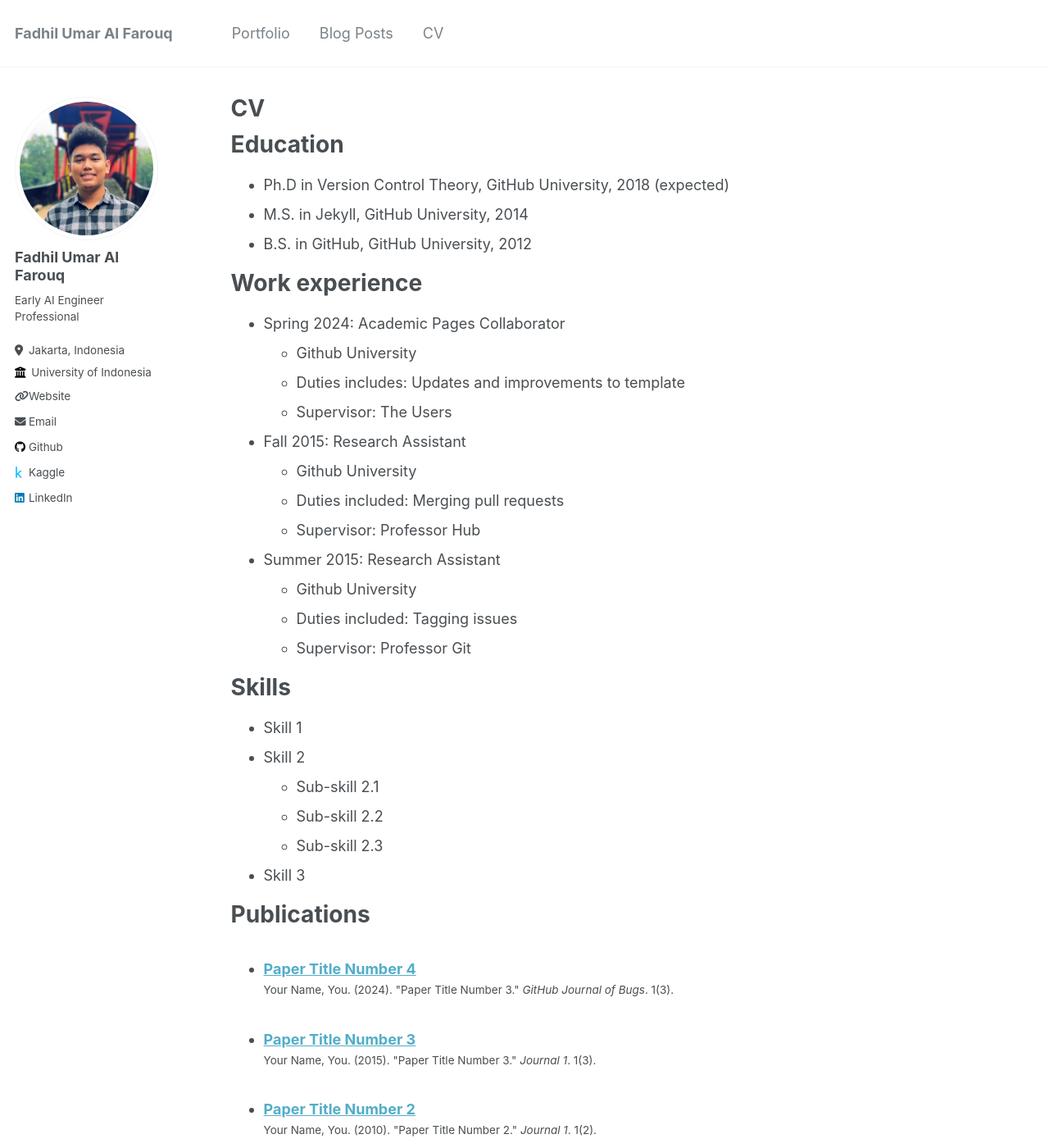
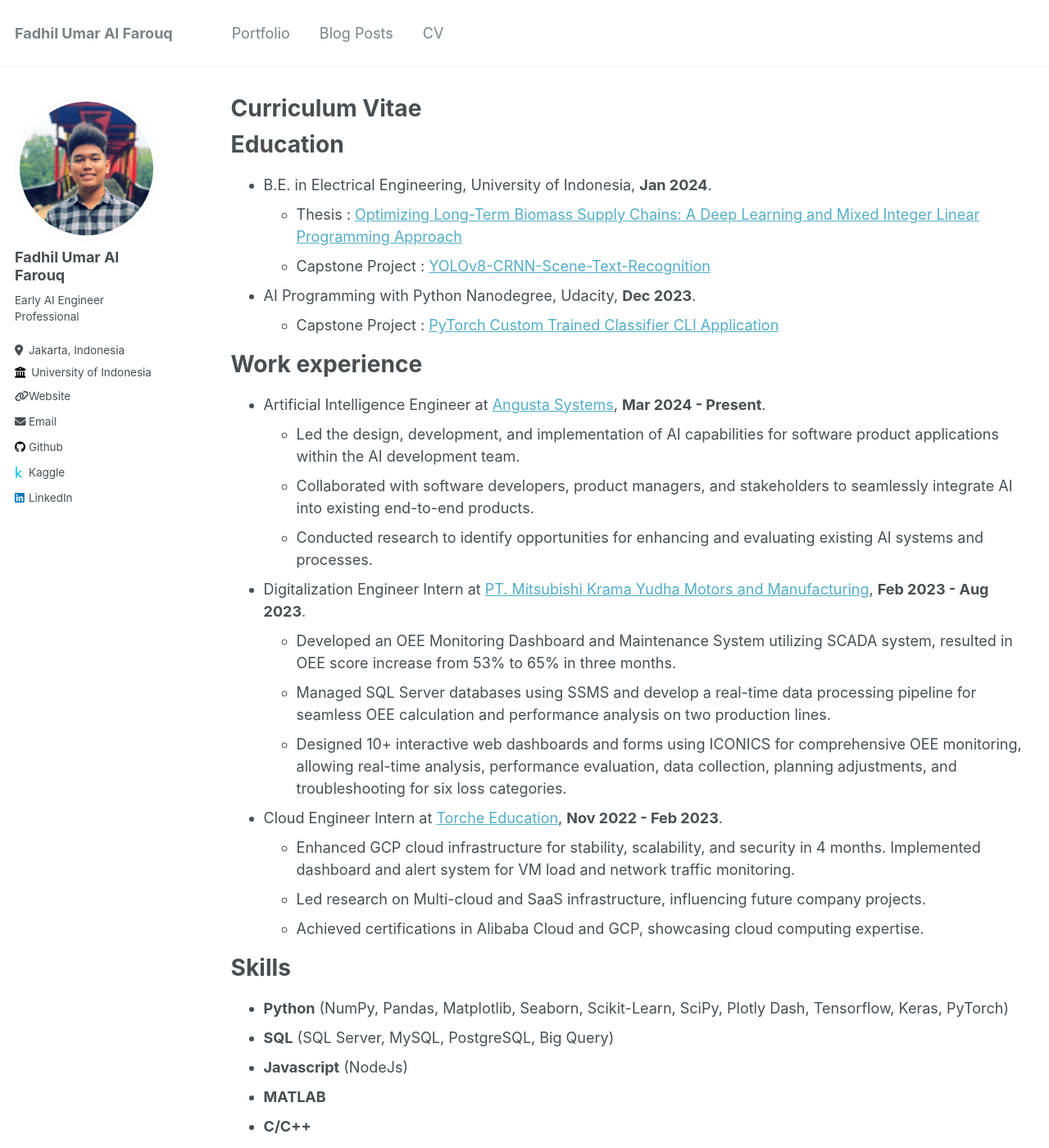
Before and after one commit to Alfadhils/Alfadhils.github.io, a Jekyll site: the page built from _pages/cv.md, in a window 1280 px wide and 1400 px high. Shown: the whole window at 82% size. Built offline with Jekyll 4.4.1, drawn with Linux system fonts in a browser that asks for light colours; some of the changed text lies outside the part shown.

Commit message:
update cv.md

```diff
--- a/_pages/cv.md
+++ b/_pages/cv.md
@@ -1,6 +1,6 @@
 ---
 layout: archive
-title: "CV"
+title: "Curriculum Vitae"
 permalink: /cv/
 author_profile: true
 redirect_from:
@@ -11,54 +11,49 @@ redirect_from:
 
 Education
 ======
-* Ph.D in Version Control Theory, GitHub University, 2018 (expected)
-* M.S. in Jekyll, GitHub University, 2014
-* B.S. in GitHub, GitHub University, 2012
+* B.E. in Electrical Engineering, University of Indonesia, **Jan 2024**.
+  * Thesis : [Optimizing Long-Term Biomass Supply Chains: A Deep Learning and Mixed Integer Linear Programming Approach](https://github.com/Alfadhils/Spatio-Temporal-Biomass-Feedstock-Nowcasting)
+  * Capstone Project : [YOLOv8-CRNN-Scene-Text-Recognition](https://github.com/Alfadhils/YOLOv8-CRNN-Scene-Text-Recognition)
+* AI Programming with Python Nanodegree, Udacity, **Dec 2023**.
+  * Capstone Project : [PyTorch Custom Trained Classifier CLI Application](https://github.com/Alfadhils/AI-Programming-With-Python-Nanodegree)
 
 Work experience
 ======
-* Spring 2024: Academic Pages Collaborator
-  * Github University
-  * Duties includes: Updates and improvements to template
-  * Supervisor: The Users
+* Artificial Intelligence Engineer at [Angusta Systems](https://www.angusta.com/), **Mar 2024 - Present**.
+  * Led the design, development, and implementation of AI capabilities for software product applications within the AI development team.
+  * Collaborated with software developers, product managers, and stakeholders to seamlessly integrate AI into existing end-to-end products.
+  * Conducted research to identify opportunities for enhancing and evaluating existing AI systems and processes.
 
-* Fall 2015: Research Assistant
-  * Github University
-  * Duties included: Merging pull requests
-  * Supervisor: Professor Hub
+* Digitalization Engineer Intern at [PT. Mitsubishi Krama Yudha Motors and Manufacturing](https://www.ptmkm.co.id/), **Feb 2023 - Aug 2023**.
+  * Developed an OEE Monitoring Dashboard and Maintenance System utilizing SCADA system, resulted in OEE score increase from 53% to 65% in three months.
+  * Managed SQL Server databases using SSMS and develop a real-time data processing pipeline for seamless OEE calculation and performance analysis on two production lines.
+  * Designed 10+ interactive web dashboards and forms using ICONICS for comprehensive OEE monitoring, allowing real-time analysis, performance evaluation, data collection, planning adjustments, and troubleshooting for six loss categories.
 
-* Summer 2015: Research Assistant
-  * Github University
-  * Duties included: Tagging issues
-  * Supervisor: Professor Git
+* Cloud Engineer Intern at [Torche Education](https://torche.app), **Nov 2022 - Feb 2023**.
+  * Enhanced GCP cloud infrastructure for stability, scalability, and security in 4 months. Implemented dashboard and alert system for VM load and network traffic monitoring.
+  * Led research on Multi-cloud and SaaS infrastructure, influencing future company projects.
+  * Achieved certifications in Alibaba Cloud and GCP, showcasing cloud computing expertise.
 
 Skills
 ======
-* Skill 1
-* Skill 2
-  * Sub-skill 2.1
-  * Sub-skill 2.2
-  * Sub-skill 2.3
-* Skill 3
+* **Python** (NumPy, Pandas, Matplotlib, Seaborn, Scikit-Learn, SciPy, Plotly Dash, Tensorflow, Keras, PyTorch)
+* **SQL** (SQL Server, MySQL, PostgreSQL, Big Query)
+* **Javascript** (NodeJs)
+* **MATLAB**
+* **C/C++**
+* **R** (ggplot, tidyr, dplry)
+* **Tableau**
+* **Cloud Computing** (GCP, AWS, Alibaba Cloud)
 
-Publications
+Leadership and Activities
 ======
-  <ul>{% for post in site.publications reversed %}
-    {% include archive-single-cv.html %}
-  {% endfor %}</ul>
+* Head Division of Academics and Profession at [Ikatan Mahasiswa Elektro (IME) FTUI 2022](https://ime.eng.ui.ac.id/#:~:text=IME%20FTUI%20adalah%20sebuah%20organisasi%20yang%20bergerak%20dalam,melayani%20mahasiswa%20dalam%20Departemen%20Teknik%20Elektro%20Universitas%20Indonesia), **Dec 2021 - Dec 2022**.
+  * Led a 20-member team to advocate the academic and postgraduate needs of 500+ electrical engineering students.
+  * Coordinated Academics and Profession efforts across 7 departments in the Faculty.
+  * Conducted 7 work programs and implemented 6 habits, including alumni sharing sessions and certification initiatives.
 
-Talks
-======
-  <ul>{% for post in site.talks reversed %}
-    {% include archive-single-talk-cv.html  %}
-  {% endfor %}</ul>
-
-Teaching
-======
-  <ul>{% for post in site.teaching reversed %}
-    {% include archive-single-cv.html %}
-  {% endfor %}</ul>
-
-Service and leadership
-======
-* Currently signed in to 43 different slack teams
+* AWS ML/AI Scholarship, Udacity, 2023 Winter Cohort,**Oct 2023 - Dec 2023**.
+  * Selected as one of 1000 participants worldwide through international selection process.
+  * Implemented Reinforcement Learning on an AWS DeepRacer cloud-based racing simulation, completing 3 laps in under time constraints.
+  * Develop a CLI application for dog breed classification using pre-trained models.
+  * Develop a CLI application to fine-tune a pre-trained Torchvision models for flower classification, complete with an inference.
```
